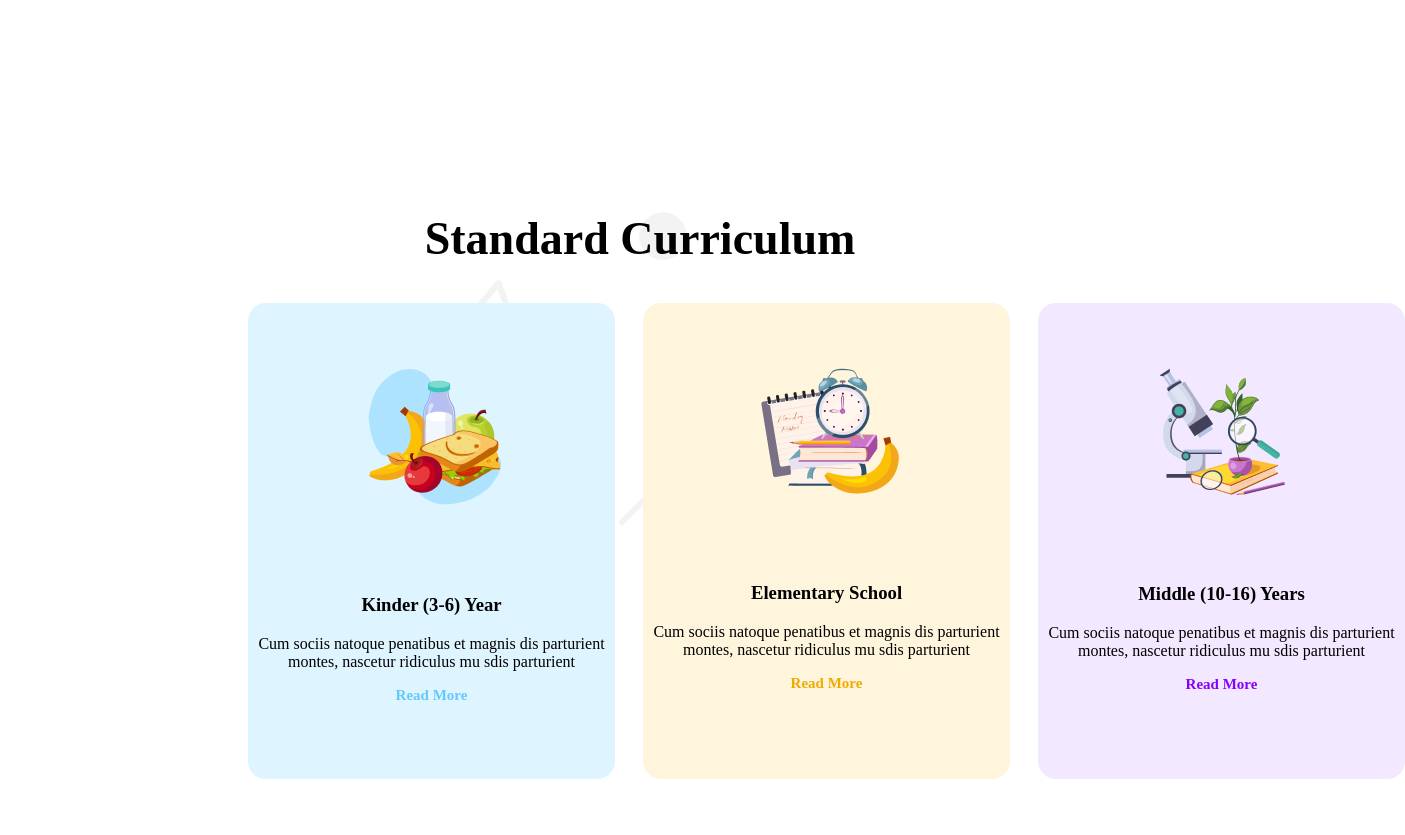
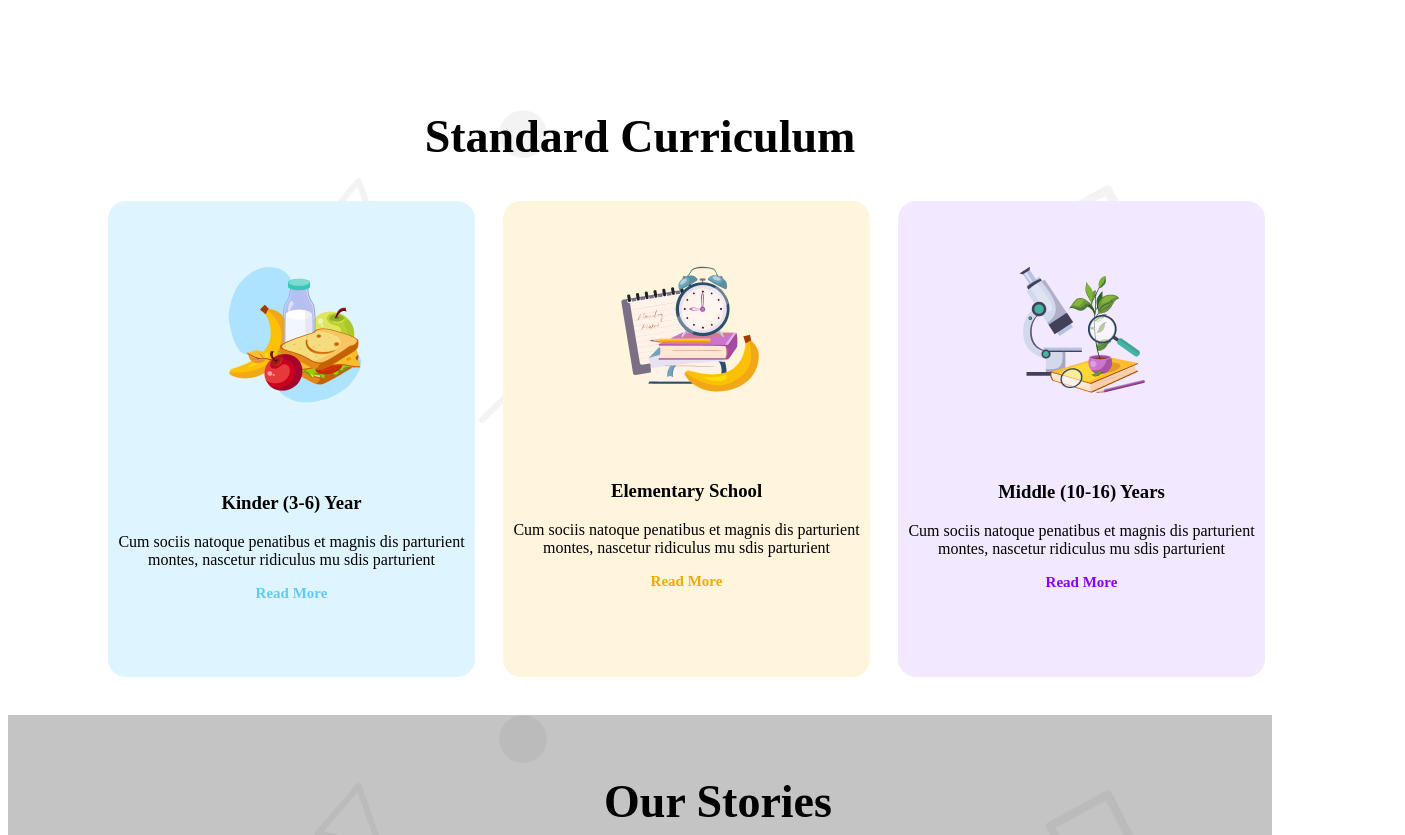
Before and after one commit to shahadothossainlinkon/Kids-School-Portfolio-Web-A2, a plain HTML site: page index.html in a window 1280 px wide. Shown: the part 680-1515 px from the top of the page, 1405 px wide, since content can reach past the window. Drawn offline with Linux system fonts and the light colour scheme.

Commit message:
Kids School Repository Web

```diff
--- a/styles/style.css
+++ b/styles/style.css
@@ -113,7 +113,7 @@ nav ul li a{
 /* Standard Curriculum */
 
 .standard-curriculum{
-  margin: 140px;
+  /* margin: 140px; */
   background-image: url(../assets/bg.png);
 
 }
```
